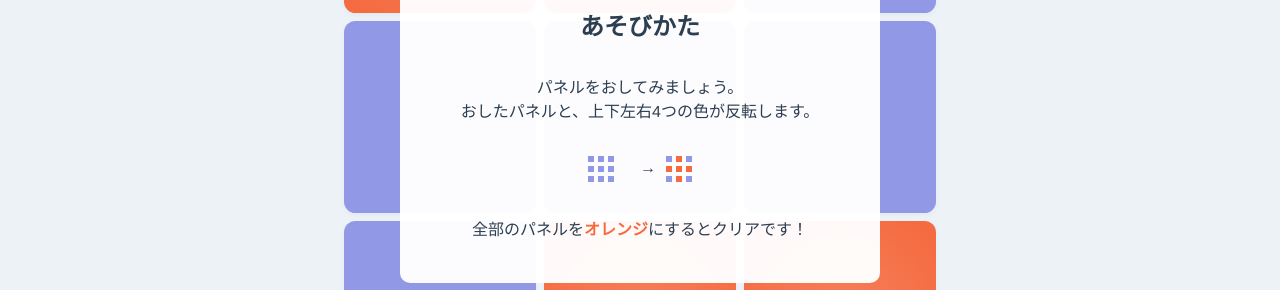
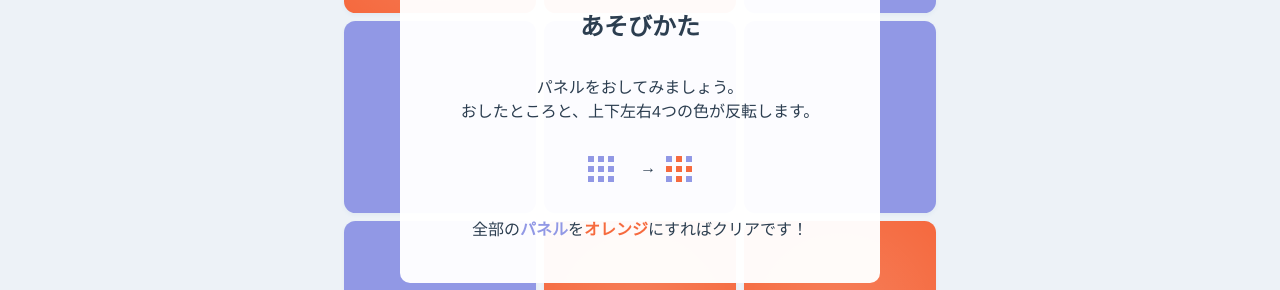
Before and after one commit to masakitm/lightsout-vue3.0-ts, a Vue app: page / in a window 1280 px wide. Both pictures are taken after a click on the button "あそびかた". Shown: the part 277-567 px from the top of the page. Built offline with nearby package versions, Linux system fonts and the light colour scheme.

Commit message:
refactor

```diff
--- a/src/components/Congrats.vue
+++ b/src/components/Congrats.vue
@@ -11,7 +11,7 @@
           次のステージにチャレンジしてみましょう<br>
         </p>
         <Icon
-          :coloredCells="[1,2,3,4,5,6,7,8,9]"
+          :coloredCells="cells"
         />
       </div>
 
@@ -20,7 +20,7 @@
       >
         <p class="mb1">パズルマスターです！おめでとう！</p>
         <Icon
-          :coloredCells="[1,2,3,4,5,6,7,8,9]"
+          :coloredCells="cells"
         />
       </div>
     </div>
@@ -28,8 +28,10 @@
 </template>
 
 <script lang="ts">
-import { defineComponent } from 'vue'
+import { defineComponent, onMounted } from 'vue'
 import Icon from './Icon.vue'
+
+const cells = [1,2,3,4,5,6,7,8,9]
 
 export default defineComponent({
   name: 'Congrats',
@@ -45,11 +47,9 @@ export default defineComponent({
     }
   },
 
-  setup(props) {
-    const { isLastStage } = props
-
+  setup() {
     return {
-      isLastStage
+      cells
     }
   }
 })
--- a/src/components/Header.vue
+++ b/src/components/Header.vue
@@ -20,11 +20,6 @@ import { TITLE } from '../consts'
 
 import Icon from './Icon.vue';
 
-type Props = {
-  showModal: Function,
-  reset: Function
-}
-
 export default defineComponent({
   name: 'Header',
 
@@ -44,13 +39,9 @@ export default defineComponent({
     }
   },
 
-  computed: {
-    TITLE: () => TITLE
-  },
-
-  setup: (props: Props) => {
+  setup: () => {
     return {
-      ...props
+      TITLE
     }
   }
 })
--- a/src/components/Icon.vue
+++ b/src/components/Icon.vue
@@ -2,6 +2,7 @@
   <div class="container">
     <div class="icon">
       <div
+        :style="{width: `${size}px`, height: `${size}px`}"
         v-for="item in ICON_CELLS"
         :key="`icon_cell-${item}`"
         class="cell"
@@ -20,6 +21,11 @@ export default defineComponent({
     coloredCells: {
       type: Array,
       default: [5,8,9]
+    },
+
+    size: {
+      type: Number,
+      default: 6
     }
   },
 
@@ -42,8 +48,6 @@ export default defineComponent({
 }
 
 .cell {
-  width: 6px;
-  height: 6px;
   margin: 2px;
   border-radius: var(--radius);
   background: var(--blue);
--- a/src/components/Modal.vue
+++ b/src/components/Modal.vue
@@ -9,7 +9,7 @@
       <h2>あそびかた</h2>
       <p>
         パネルをおしてみましょう。<br>
-        おしたパネルと、上下左右4つの色が反転します。
+        おしたところと、上下左右4つの色が反転します。
       </p>
 
       <p class="figure">
@@ -22,7 +22,9 @@
         />
       </p>
 
-      <p>全部のパネルを<span>オレンジ</span>にするとクリアです！</p>
+      <p>
+          全部の<span class="blue">パネル</span>を<span class="orange">オレンジ</span>にすればクリアです！
+      </p>
     </div>
   </div>
 </div>
@@ -128,8 +130,13 @@ p {
   margin-top: 2rem;
 }
 
-span {
+.orange {
   color: var(--orange);
+  font-weight: bold;
+}
+
+.blue {
+  color: var(--blue);
   font-weight: bold;
 }
 
```
